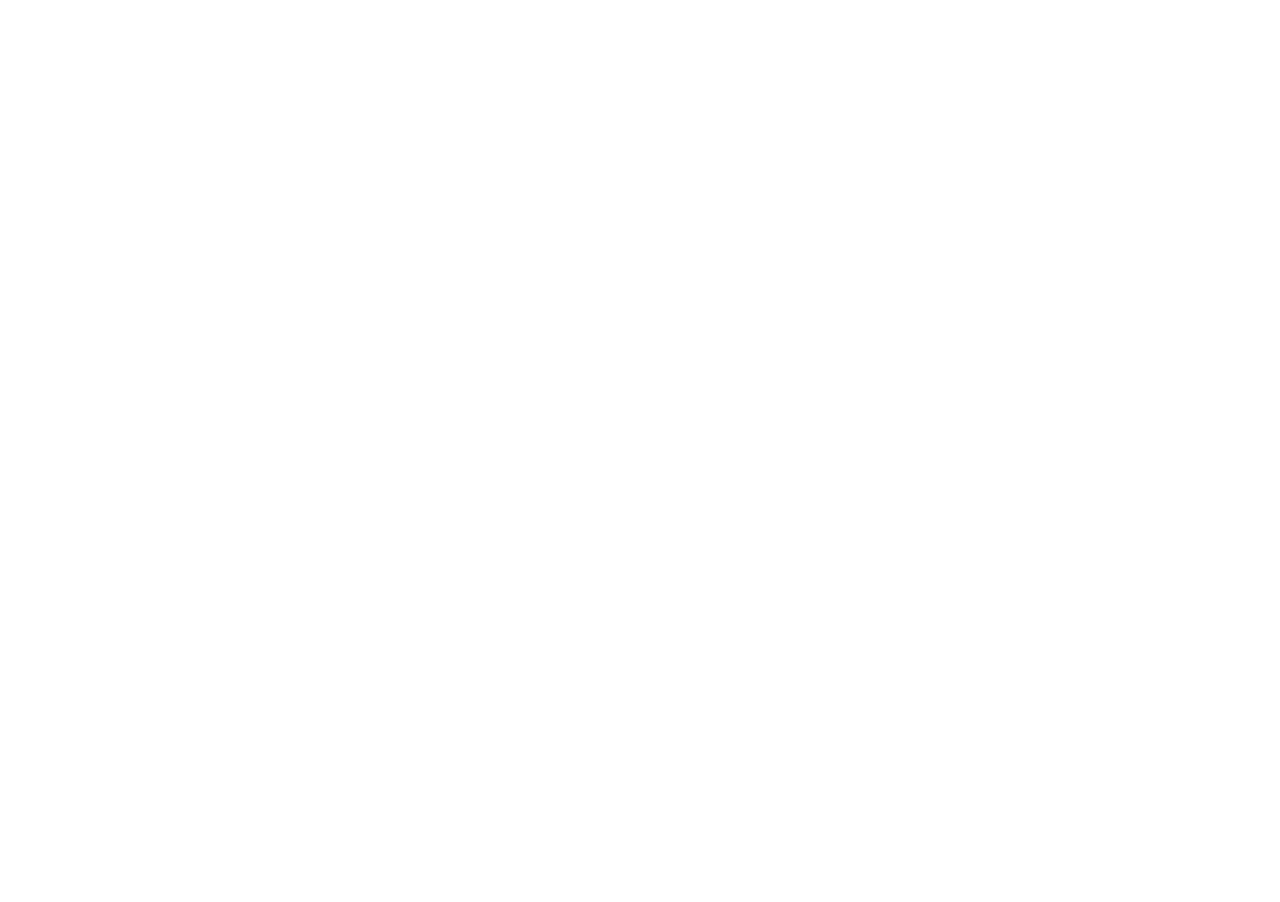
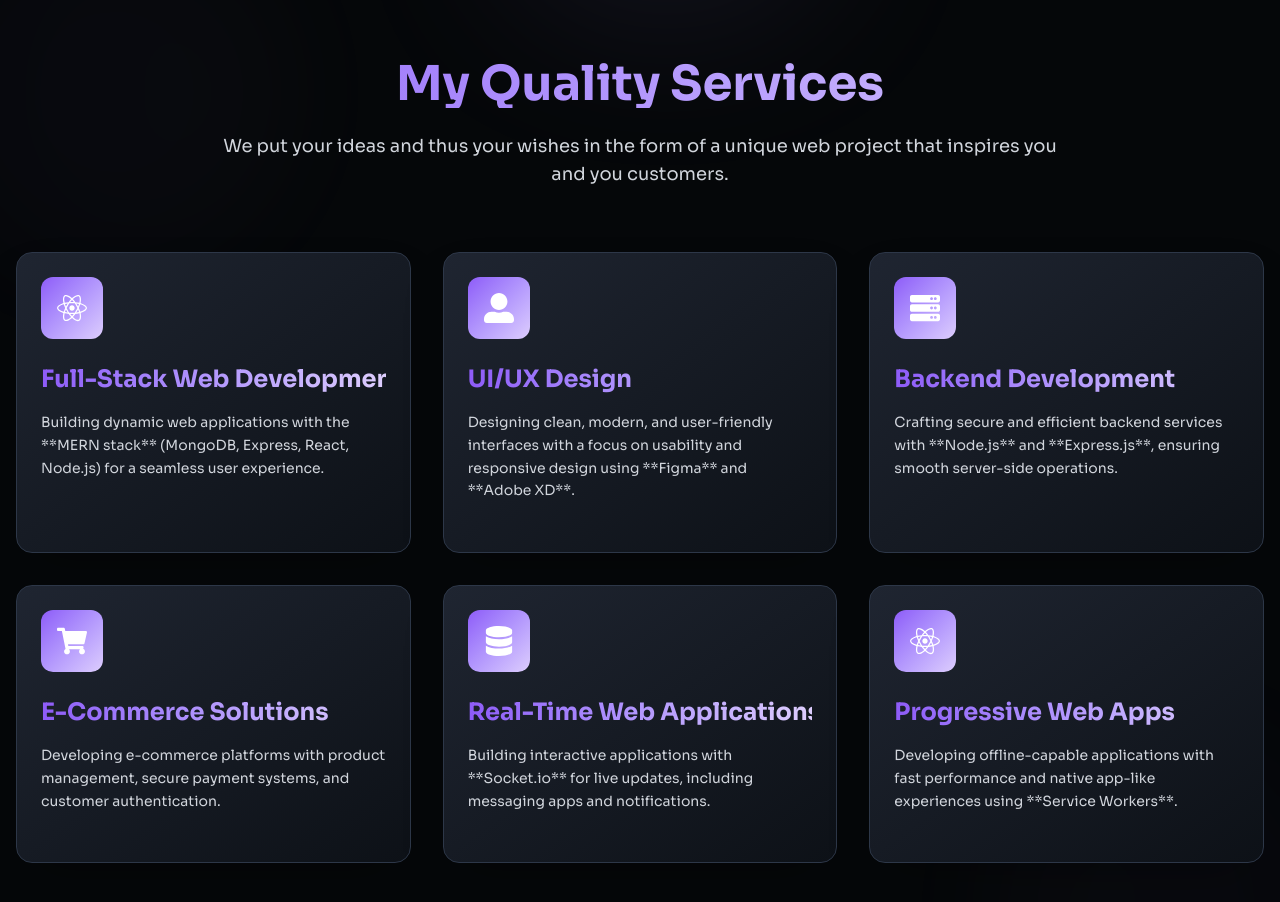
Before and after one commit to itsahadul99/ahadul-portfolio, a React (Vite) app: page / in a window 1280 px wide. Shown: the part 820-1722 px from the top of the page. Before the commit the page ends 800 px from the top, so only its background shows below. Built offline with nearby package versions, Linux system fonts and the light colour scheme.

Commit message:
feat: add Services component and integrate into Home page; enhance Navbar and Banner with z-index adjustments

```diff
--- a/src/components/Banner.tsx
+++ b/src/components/Banner.tsx
@@ -14,7 +14,7 @@
                     HI
                 </text>
             </svg>
-            <div className="flex flex-col md:flex-row justify-between items-center w-full gap-10 md:gap-0">
+            <div className="flex flex-col md:flex-row justify-between items-center w-full gap-10 md:gap-0 z-10">
                 <div className="flex-1 space-y-3 md:space-y-5 lg:space-y-7">
                     <h1 className="text-white text-xl md:text-4xl font-bold">I am Ahadul Islam</h1>
                     <h1 className="text-transparent bg-gradient-to-r from-[#8E5BF8] to-[#DDCDFD] bg-clip-text text-3xl md:text-4xl lg:text-6xl font-bold w-full lg:max-w-lg">Web Developer + UX Visionary</h1>
--- a/src/components/Navbar.tsx
+++ b/src/components/Navbar.tsx
@@ -37,7 +37,7 @@
 
       {/* Mobile Menu */}
       <div
-        className={`lg:hidden fixed top-0 left-0 w-full h-full bg-black text-white flex justify-center items-center transition-all duration-300 transform z-10 ${
+        className={`lg:hidden fixed top-0 left-0 w-full h-full bg-black text-white flex justify-center items-center transition-all duration-300 transform z-20 ${
           isMenuOpen ? "translate-x-0" : "translate-x-full"
         }`}
       >
--- /dev/null
+++ b/src/components/Services.tsx
@@ -0,0 +1,88 @@
+import { FaReact, FaServer, FaShoppingCart, FaUserAlt, FaDatabase } from 'react-icons/fa';
+
+const Services = () => {
+  return (
+    <div className="relative bg-[#050709] py-10 md:py-20 overflow-hidden">
+      {/* Animated background elements */}
+      <div className="absolute top-0 left-0 w-full h-full opacity-10">
+        <div className="absolute -top-20 -left-20 w-96 h-96 bg-gradient-to-r from-[#8E5BF8] to-[#DDCDFD] rounded-full blur-3xl opacity-20 animate-pulse"></div>
+        <div className="absolute -bottom-40 -right-20 w-96 h-96 bg-gradient-to-r from-[#DDCDFD] to-[#8E5BF8] rounded-full blur-3xl opacity-20 animate-pulse delay-1000"></div>
+      </div>
+
+      <div className="max-w-7xl mx-auto relative z-10">
+        <div className="text-center w-full mb-16">
+          <h1 className="text-transparent bg-gradient-to-r from-[#8E5BF8] to-[#DDCDFD] bg-clip-text text-3xl md:text-4xl lg:text-5xl font-bold mb-6 animate-fade-in">
+          My Quality Services
+          </h1>
+          <p className="text-sm md:text-lg text-gray-300 w-full md:w-2/3 mx-auto transform transition-all duration-500">
+          We put your ideas and thus your wishes in the form of a unique web project that inspires you and you customers.
+          </p>
+        </div>
+
+        <div className="grid grid-cols-1 md:grid-cols-2 lg:grid-cols-3 gap-8 px-4">
+          {/* Service Card Template */}
+          {services.map((service, index) => (
+            <div
+              key={index}
+              className="relative group bg-gradient-to-br from-[#1f2531] to-[#0d1117] p-6 rounded-2xl border border-[#2d3748] hover:border-[#8E5BF8] transition-all duration-300 hover:-translate-y-2 shadow-2xl hover:shadow-[#8E5BF8]/20 cursor-pointer"
+            >
+              <div className="absolute inset-0 rounded-2xl bg-gradient-to-br from-[#8E5BF8]/10 to-transparent opacity-0 group-hover:opacity-100 transition-opacity duration-300"></div>
+              <div className="relative z-10">
+                <div className="mb-6 flex justify-start">
+                  <div className="p-4 bg-gradient-to-br from-[#8E5BF8] to-[#DDCDFD] rounded-xl group-hover:rotate-[15deg] transition-transform duration-300 text-start">
+                    <service.icon className="text-white text-3xl" />
+                  </div>
+                </div>
+                <h3 className="text-2xl font-bold bg-gradient-to-r from-[#8E5BF8] to-[#DDCDFD] bg-clip-text text-transparent mb-4 text-nowrap">
+                  {service.title}
+                </h3>
+                <p className="text-gray-300 text-sm leading-relaxed">
+                  {service.description}
+                </p>
+                <div className="mt-6 opacity-0 group-hover:opacity-100 transition-opacity duration-300">
+                  <div className="h-[2px] bg-gradient-to-r from-[#8E5BF8] to-[#DDCDFD] w-0 group-hover:w-full transition-all duration-500"></div>
+                </div>
+              </div>
+            </div>
+          ))}
+        </div>
+      </div>
+    </div>
+  );
+};
+
+const services = [
+    {
+      icon: FaReact,
+      title: 'Full-Stack Web Development',
+      description: 'Building dynamic web applications with the **MERN stack** (MongoDB, Express, React, Node.js) for a seamless user experience.',
+    },
+    {
+      icon: FaUserAlt,
+      title: 'UI/UX Design',
+      description: 'Designing clean, modern, and user-friendly interfaces with a focus on usability and responsive design using **Figma** and **Adobe XD**.',
+    },
+    {
+      icon: FaServer,
+      title: 'Backend Development',
+      description: 'Crafting secure and efficient backend services with **Node.js** and **Express.js**, ensuring smooth server-side operations.',
+    },
+    {
+      icon: FaShoppingCart,
+      title: 'E-Commerce Solutions',
+      description: 'Developing e-commerce platforms with product management, secure payment systems, and customer authentication.',
+    },
+    {
+      icon: FaDatabase,
+      title: 'Real-Time Web Applications',
+      description: 'Building interactive applications with **Socket.io** for live updates, including messaging apps and notifications.',
+    },
+    {
+      icon: FaReact,
+      title: 'Progressive Web Apps',
+      description: 'Developing offline-capable applications with fast performance and native app-like experiences using **Service Workers**.',
+    },
+  ];
+
+
+export default Services;
--- a/src/pages/Home.tsx
+++ b/src/pages/Home.tsx
@@ -1,14 +1,16 @@
 
 import Banner from "../components/Banner";
 import Navbar from "../components/Navbar";
+import Services from "../components/Services";
 
 const Home = () => {
     return (
-        <div className="relative bg-[#0F0715] overflow-hidden px-5">
+        <div className="relative bg-[#0F0715] overflow-hidden">
             {/* Gradient Circle */}
             <div className="absolute top-[-100px] right-[-100px] w-[250px] h-[250px] bg-gradient-to-br from-[#8E5BF8] to-[#DDCDFD] rounded-full blur-[120px] opacity-50"></div>
             <Navbar />
             <Banner />
+            <Services />
         </div>
 
     );
```
